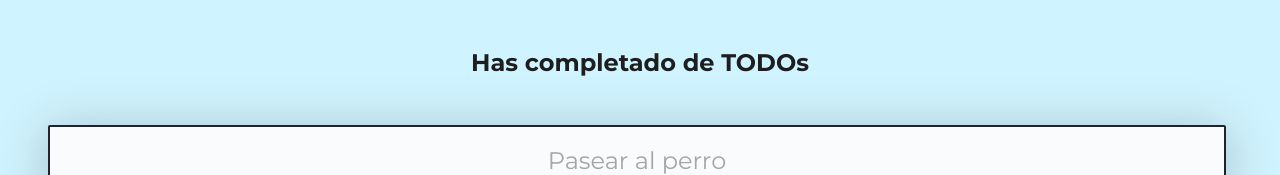
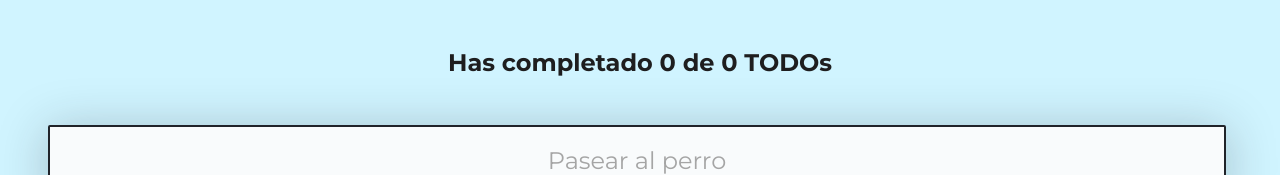
Before and after one commit to Ivo-Piccinini/TODOS-Maker, a React (Create React App) app: page / in a window 1280 px wide. Shown: the top 175 px of the page. Built offline with nearby package versions, Linux system fonts and the light colour scheme.

Commit message:
useContext

```diff
--- a/src/components/AppUi.js
+++ b/src/components/AppUi.js
@@ -10,21 +10,20 @@ import { CreateTodoButton } from "./CreateTodoButton";
 
 function AppUi() {
 
+  const {
+    error,
+    loading,
+    searchedTodos,
+    completeTodo,
+    deleteTodo
+  } = React.useContext(TodoContext);
+
     return (
         <React.Fragment>
 
         <TodoCounter />
         <TodoSearch />
 
-        <TodoContext.Consumer>
-
-          {({
-            error,
-            loading,
-            searchedTodos,
-            completeTodo,
-            deleteTodo
-          }) => (
             <TodoList>
               { error && <p>The page has been crashed</p> }
               { loading && <p>The page is loading...</p> }
@@ -41,8 +40,7 @@ function AppUi() {
               ))}
 
             </TodoList>
-          ) }
-        </TodoContext.Consumer>
+
 
         <CreateTodoButton />
 
--- a/src/components/TodoCounter.js
+++ b/src/components/TodoCounter.js
@@ -1,9 +1,12 @@
 import React from "react";
+import { TodoContext } from "../TodoContext";
 import '../styles/TodoCounter.css';
 
-function TodoCounter({ total, completed }) {
+function TodoCounter() {
+    const { totalTodos, completedTodos } = React.useContext(TodoContext);
+
     return (
-        <h2 className="TodoCounter">Has completado { completed } de { total } TODOs</h2>
+        <h2 className="TodoCounter">Has completado { completedTodos } de { totalTodos } TODOs</h2>
     );
 }
 
--- a/src/components/TodoSearch.js
+++ b/src/components/TodoSearch.js
@@ -1,7 +1,9 @@
 import React from "react";
 import '../styles/TodoSearch.css';
+import { TodoContext } from "../TodoContext";
 
-function TodoSearch({ searchValue, setSearchValue }) {
+function TodoSearch() {
+    const { searchValue, setSearchValue } = React.useContext(TodoContext);
 
     const onSearchValueChange = (event) => {
         console.log(event.target.value);
```
